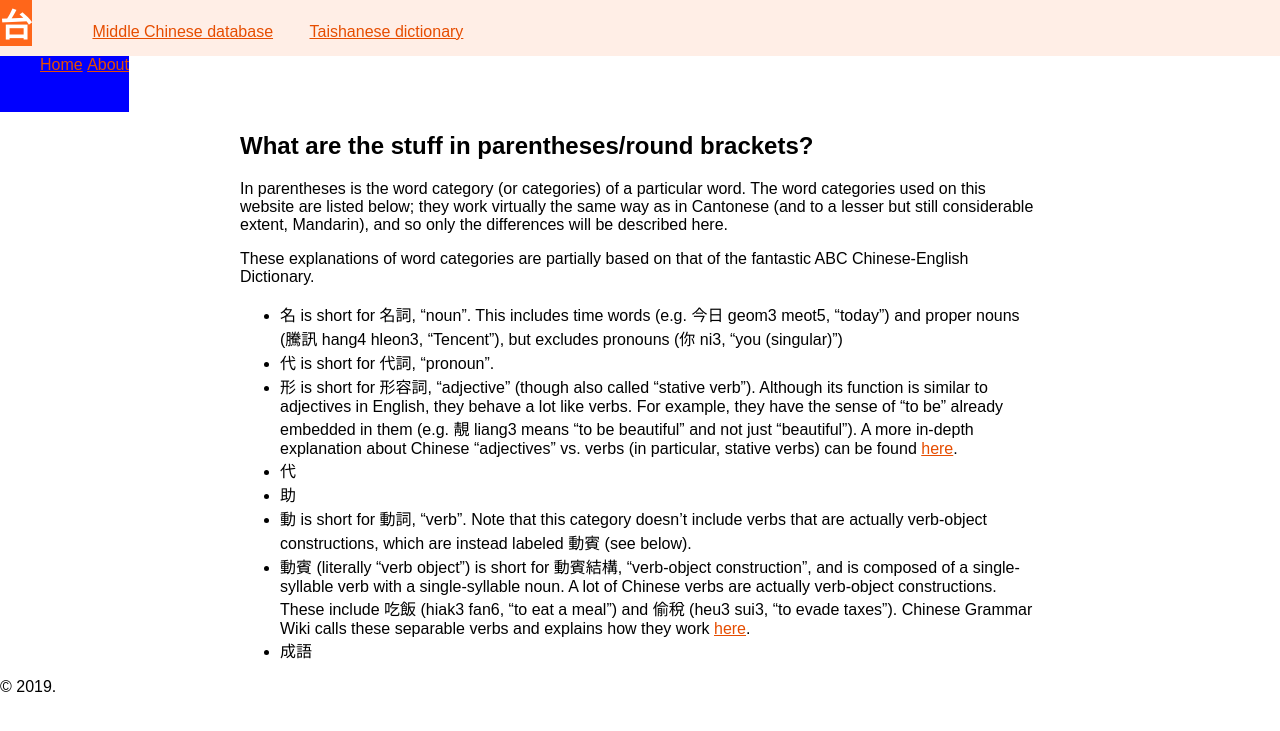
After one commit to dddlr/taisho, a Django app: page /dict/faq/ in a window 1280 px wide. The commit adds this page. Shown: the top 731 px of the page. Run offline with Django 3.2, Linux system fonts and the light colour scheme.

Commit message:
Move tspron FAQ to separate file

```diff
--- a/src/tsmc/static/style.css
+++ b/src/tsmc/static/style.css
@@ -10,9 +10,9 @@ body {
 
 /* use proportional smart apostrophes instead of fullwidth (applies to source
  * han sans only) */
-/*
+
 :lang(en) { font-feature-settings: 'pwid'; }
-*/
+
 
 a {
   color: hsl(20,100%,45%);
--- /dev/null
+++ b/src/tspron/templates/tspron/faq.html
@@ -0,0 +1,54 @@
+{% extends "base.html" %}
+{% block content %}
+<h2>What are the stuff in parentheses/round brackets?</h2>
+
+<p>
+  In parentheses is the word category (or categories) of a particular word.
+  The word categories used on this website are listed below; they work
+  virtually the same way as in Cantonese (and to a lesser but still
+  considerable extent, Mandarin), and so only the differences will be described
+  here.
+</p>
+
+<p>
+  These explanations of word categories are partially based on that of the
+  fantastic ABC Chinese-English Dictionary.
+</p>
+
+<ul lang="en">
+  <li>
+    名 is short for 名詞, “noun”. This includes time words (e.g. 今日 geom3
+    meot5, “today”) and proper nouns (騰訊 hang4 hleon3, “Tencent”), but
+    excludes pronouns (你 ni3, “you (singular)”)
+  </li>
+  <li>代 is short for 代詞, “pronoun”.</li>
+  <li>
+    形 is short for 形容詞, “adjective” (though also called “stative verb”).
+    Although its function is similar to adjectives in English, they behave a
+    lot like verbs. For example, they have the sense of “to be” already
+    embedded in them (e.g. 靚 liang3 means “to be beautiful” and not just
+    “beautiful”). A more in-depth explanation about Chinese “adjectives” vs.
+    verbs (in particular, stative verbs) can be found
+    <a href="https://mandarinfriend.wordpress.com/2015/03/24/what-are-%E5%BD%A2%E5%AE%B9%E8%AF%8D-are-they-adjectives-or-adjectival-stative-verbs/">here</a>.
+  </li>
+  <li>代</li>
+  <li>助</li>
+  <li>
+    動 is short for 動詞, “verb”. Note that this category doesn’t include
+    verbs that are actually verb-object constructions, which are instead
+    labeled 動賓 (see below).
+  </li>
+  <li>
+    動賓 (literally “verb object”) is short for 動賓結構, “verb-object
+    construction”, and is composed of a single-syllable verb with a
+    single-syllable noun. A lot of Chinese verbs are actually verb-object
+    constructions. These include 吃飯 (hiak3 fan6, “to eat a meal”) and
+    偷稅 (heu3 sui3, “to evade taxes”). Chinese Grammar Wiki calls these
+    separable verbs and explains how they work
+    <a href="https://resources.allsetlearning.com/chinese/grammar/Separable_verb">here</a>.
+  </li>
+  <li>成語</li>
+</ul>
+
+
+{% endblock %}
--- a/src/tspron/templates/tspron/index.html
+++ b/src/tspron/templates/tspron/index.html
@@ -1,10 +1,6 @@
 {% extends "base.html" %}
 {% block content %}
 <h1>Taishanese dictionary</h1>
-<form class="search-form" method="get">
-  <label>Search</label>
-  <input type="submit" value="Search!">
-</form>
 
 {% if word_list.paginator %}
 
@@ -16,7 +12,7 @@
   <div class="result word">
     <a class="result-link word-link" href=""><div class="result-name word-name">{{ word.word }}</div></a>
     <div class="word-pron">{{ word.pron }}</div>
-    <div class="word-def">{{ word.gloss }}</div>
+    <div class="word-def">{{ word.gloss | linebreaks }}</div>
     <div class="word-note">{{ word.note }}</div>
     <div class="word-category">{{ word.category }}</div>
   </div>
--- a/src/tspron/urls.py
+++ b/src/tspron/urls.py
@@ -5,4 +5,5 @@ from . import views
 app_name = 'tspron'
 urlpatterns = [
     url(r'^$', views.search, name='search'),
+    url(r'faq/', views.faq, name='faq'),
 ]
--- a/src/tspron/views.py
+++ b/src/tspron/views.py
@@ -19,3 +19,7 @@ def search(request):
     VALID_COLUMNS = ['word', 'pron', 'gloss']
 
     return render(request, 'tspron/index.html', context)
+
+def faq(request):
+    """Return FAQ page."""
+    return render(request, 'tspron/faq.html')
```
